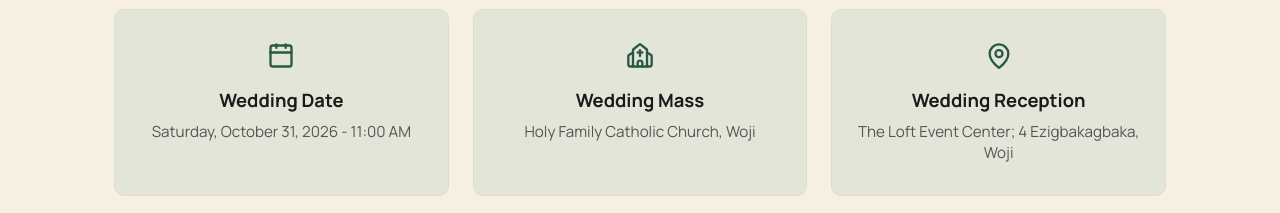
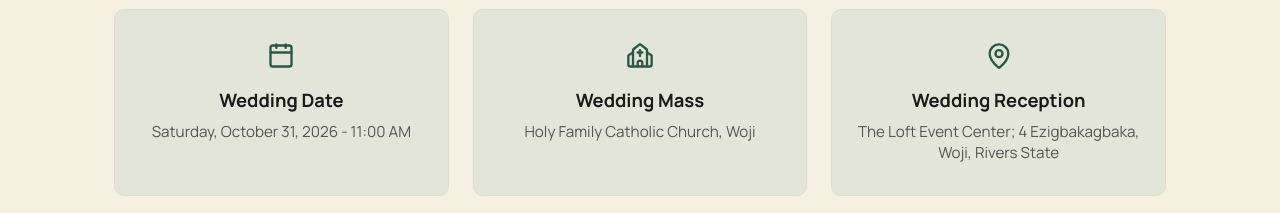
Before and after one commit to chisomloius/OCTheOKoyesWedding, a React (Create React App) app in the folder frontend/: page / in a window 1280 px wide. Shown: the part 2360-2573 px from the top of the page. Built offline with nearby package versions, Linux system fonts and the light colour scheme; no server answers.

Commit message:
fix: Update venue address to include state for clarity

```diff
--- a/frontend/src/App.jsx
+++ b/frontend/src/App.jsx
@@ -351,7 +351,7 @@ export default function App() {
           <div className="info-card">
             <MapPin className="icon" size={28} />
             <h3>Wedding Reception</h3>
-            <p>The Loft Event Center; 4 Ezigbakagbaka, Woji </p>
+            <p>The Loft Event Center; 4 Ezigbakagbaka, Woji, Rivers State </p>
           </div>
         </div>
       </section>
```
